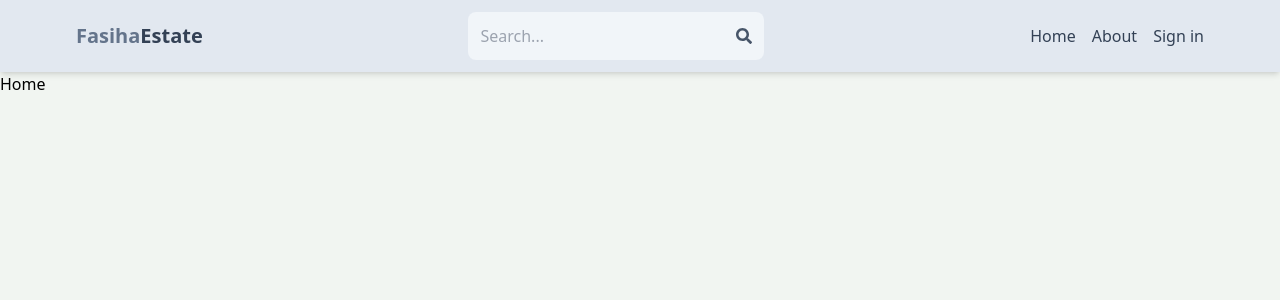
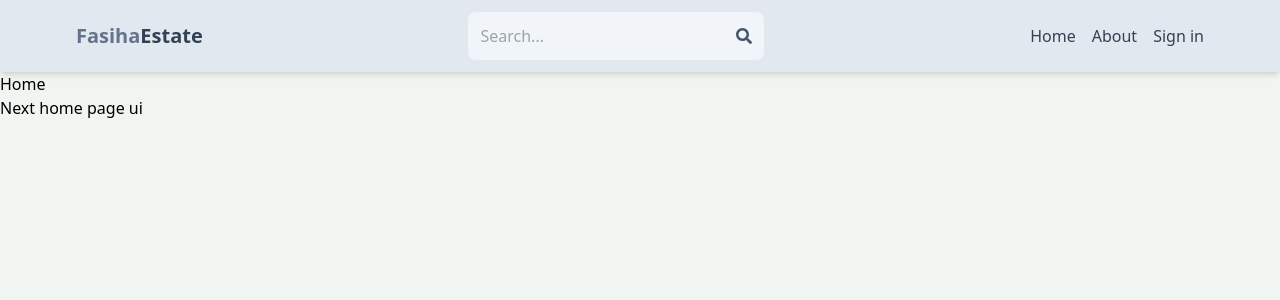
Before and after one commit to FasihaNaveed/mern-estate, a React (Vite) app in the folder client/: page / in a window 1280 px wide. Shown: the top 300 px of the page. Built offline with nearby package versions, Linux system fonts and the light colour scheme; no server answers.

Commit message:
add show more listings functionality

```diff
--- a/client/src/pages/Home.jsx
+++ b/client/src/pages/Home.jsx
@@ -2,6 +2,9 @@ import React from 'react'
 
 export default function Home() {
   return (
-    <div>Home</div>
+    <div>
+      Home
+    <p>Next home page ui</p>
+    </div>
   )
 }
```
